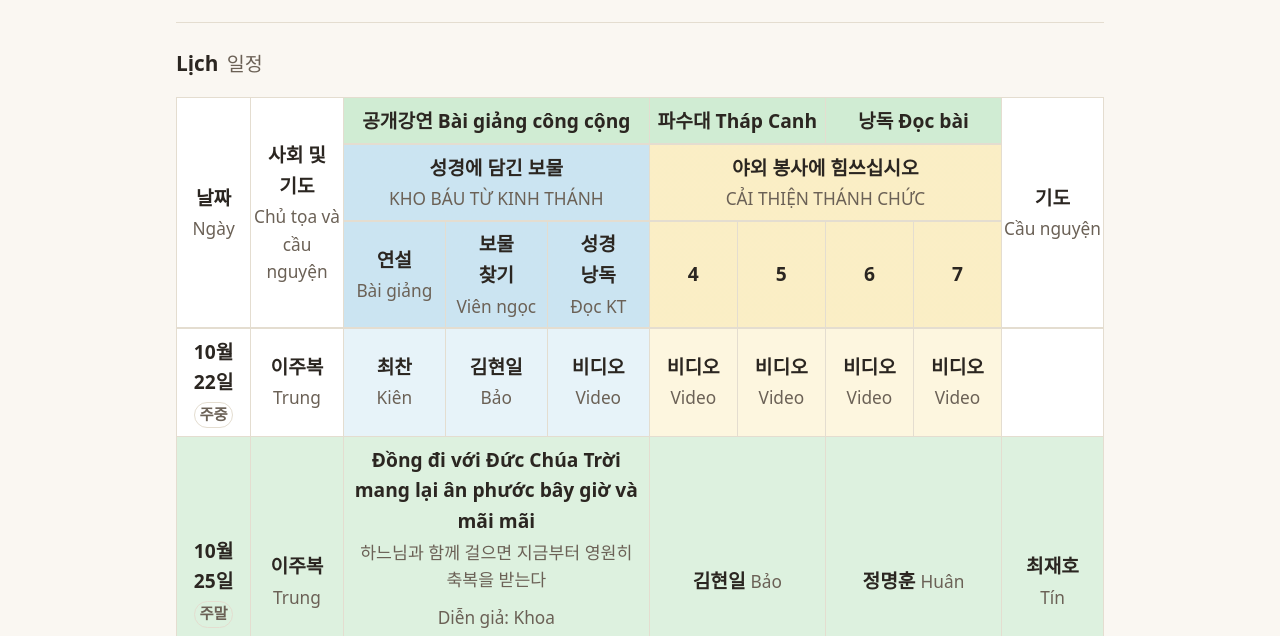
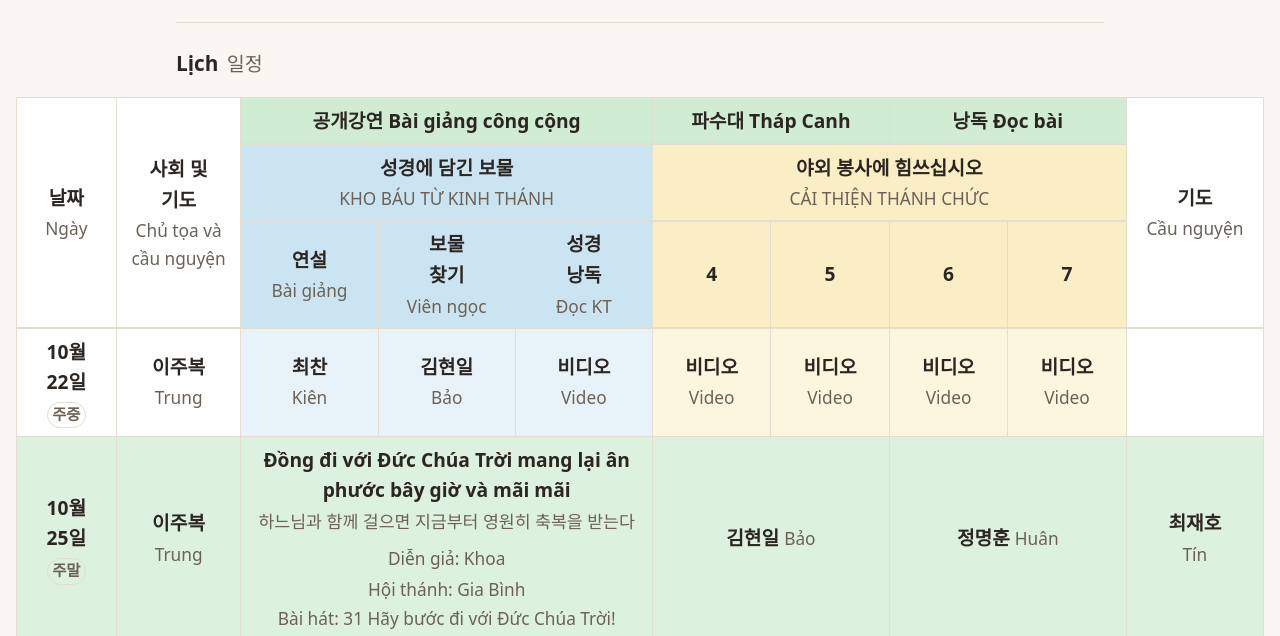
Before and after one commit to viet-mobile/nhom-tieng-viet-mobile, a plain HTML site: page index.html in a window 1280 px wide. Shown: the part 164-800 px from the top of the page. Drawn offline with Linux system fonts and the light colour scheme.

Commit message:
Make schedule table responsive
Co-authored-by: Copilot <223556219+Copilot@users.noreply.github.com>

```diff
--- a/assets/css/style.css
+++ b/assets/css/style.css
@@ -314,6 +314,8 @@ main {
 
 /* ---- Schedule table ---- */
 .schedule-scroll {
+  width: calc(100vw - 2rem);
+  margin-left: calc((100% - 100vw + 2rem) / 2);
   overflow-x: visible;
 }
 
```
